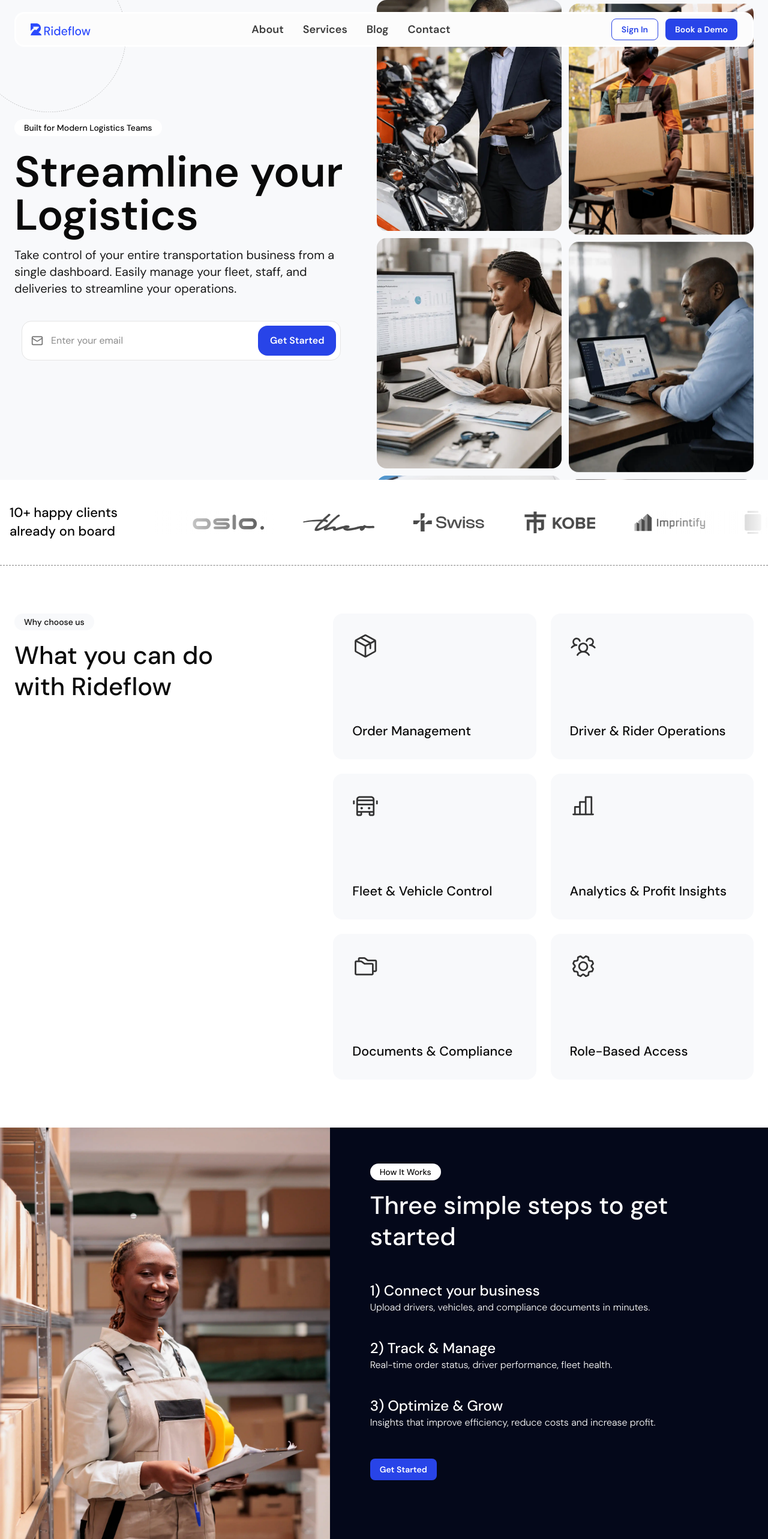
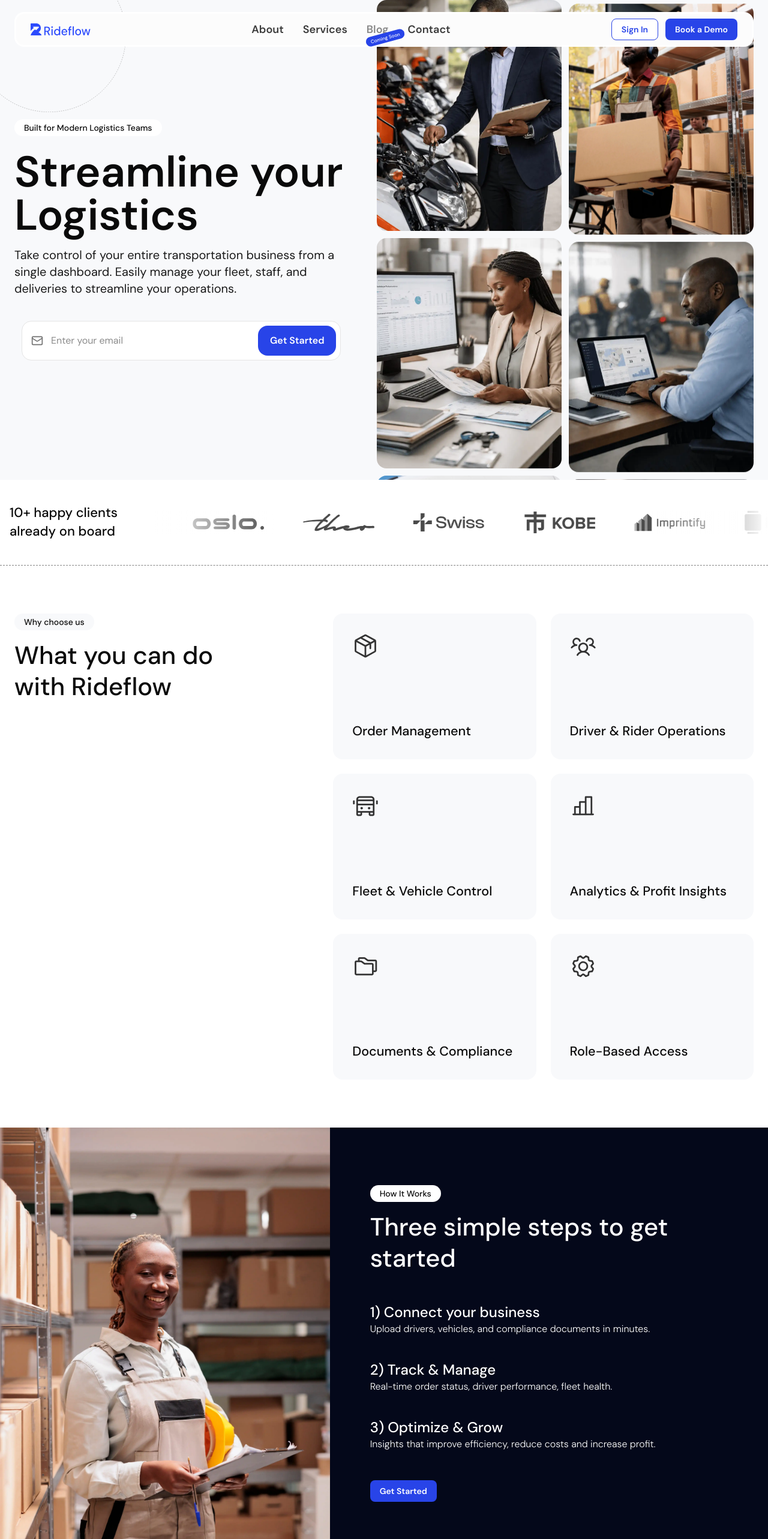
Before and after one commit to RideflowHQ/rideflow-waitlist, a Next.js app: page / in a window 1280 px wide. Shown: the top 2566 px of the page at 60% size. Built offline with nearby package versions, Linux system fonts and the light colour scheme; grey boxes are pictures that could not be loaded.

Commit message:
chore: coming soon for blogs, changed founders image and other updates

```diff
--- a/app/blog/[id]/page.tsx
+++ b/app/blog/[id]/page.tsx
@@ -1,6 +1,5 @@
-
-import { BlogsDetailPage } from "./page.client";
+import { redirect } from "next/navigation";
 
 export default async function BlogDetailPage() {
-  return <BlogsDetailPage />;
+  redirect("/");
 }
--- a/app/blog/page.tsx
+++ b/app/blog/page.tsx
@@ -1,5 +1,5 @@
-import { BlogsPage } from "./page.client";
+import { redirect } from "next/navigation";
 
 export default async function BlogPage() {
-  return <BlogsPage />;
+  redirect("/");
 }
--- a/components/Footer.tsx
+++ b/components/Footer.tsx
@@ -33,19 +33,27 @@
     id: 1,
     title: "Company",
     links: [
-      { linkTitle: "About", link: "/about" },
-      { linkTitle: "Services", link: "/services" },
-      { linkTitle: "Testimonials", link: "#testimonies" },
-      { linkTitle: "Blog", link: "/blog" },
-      { linkTitle: "Contact", link: "/contact" },
+      { linkTitle: "About", link: "/about", comingSoon: false },
+      { linkTitle: "Services", link: "/services", comingSoon: false },
+      { linkTitle: "Testimonials", link: "/#testimonies", comingSoon: false },
+      { linkTitle: "Blog", link: "/blog", comingSoon: true },
+      { linkTitle: "Contact", link: "/contact", comingSoon: false },
     ],
   },
   {
     id: 2,
     title: "Legal",
     links: [
-      { linkTitle: "Terms of Service", link: "/terms-of-service" },
-      { linkTitle: "Privacy Policy", link: "/privacy-policy" },
+      {
+        linkTitle: "Terms of Service",
+        link: "/terms-of-service",
+        comingSoon: false,
+      },
+      {
+        linkTitle: "Privacy Policy",
+        link: "/privacy-policy",
+        comingSoon: false,
+      },
     ],
   },
 ];
@@ -111,10 +119,15 @@
                 </TextAnimate>
                 <div className="flex flex-col gap-2">
                   {quickLink.links.map((link, idx) => (
+                    <div key={idx} className="relative inline-block w-fit">
                       <Link
-                      className="text-rideflow-text-light"
-                      key={idx}
-                      href={`${link.link}`}
+                        className={`text-rideflow-text-light ${link.comingSoon ? "cursor-not-allowed opacity-60" : ""}`}
+                        href={link.comingSoon ? "#" : link.link}
+                        onClick={(e) => {
+                          if (link.comingSoon) {
+                            e.preventDefault();
+                          }
+                        }}
                       >
                         <TextAnimate
                           animation="blurInUp"
@@ -125,6 +138,12 @@
                           {link.linkTitle}
                         </TextAnimate>
                       </Link>
+                      {link.comingSoon && (
+                        <span className="absolute -top-1 left-12 bg-rideflow-blue text-white text-[10px] px-2 py-0.5 rounded-full whitespace-nowrap font-medium">
+                          Coming Soon
+                        </span>
+                      )}
+                    </div>
                   ))}
                 </div>
               </div>
--- a/components/Header.tsx
+++ b/components/Header.tsx
@@ -15,18 +15,22 @@
     {
       label: "About",
       href: "/about",
+      comingSoon: false,
     },
     {
       label: "Services",
       href: "/services",
+      comingSoon: false,
     },
     {
       label: "Blog",
       href: "/blog",
+      comingSoon: true,
     },
     {
       label: "Contact",
       href: "/contact",
+      comingSoon: false,
     },
   ];
 
@@ -51,17 +55,28 @@
             {headerLinks.map((link) => {
               const isActive = pathname.includes(link.href);
               return (
+                <div key={link.href} className="relative">
                   <Link
                     className={`text-sm md:text-lg font-semibold text-rideflow-text2 underline decoration-2 underline-offset-4 transition-all duration-300 ${
                       isActive
                         ? "decoration-rideflow-blue"
                         : "decoration-transparent hover:decoration-rideflow-blue"
-                  }`}
-                  key={link.href}
-                  href={link.href}
+                    } ${link.comingSoon ? "cursor-not-allowed opacity-60" : ""}`}
+                    href={link.comingSoon ? "#" : link.href}
+                    onClick={(e) => {
+                      if (link.comingSoon) {
+                        e.preventDefault();
+                      }
+                    }}
                   >
                     {link.label}
                   </Link>
+                  {link.comingSoon && (
+                    <span className="absolute -bottom-2 -right-7 bg-rideflow-blue -rotate-15 text-white text-[8px] px-2 py-0.5 rounded-full whitespace-nowrap font-medium">
+                      Coming Soon
+                    </span>
+                  )}
+                </div>
               );
             })}
           </div>
@@ -70,7 +85,7 @@
           <div className="hidden lg:flex items-center gap-3">
             <Button
               variant="outline"
-              className="px-4 py-2 font-semibold border-rideflow-blue text-rideflow-blue hover:bg-rideflow-blue hover:text-white"
+              className="px-4 py-2 font-semibold border-rideflow-blue text-rideflow-blue hover:bg-body-gray hover:text-rideflow-blue cursor-pointer"
               onClick={() => {
                 window.open(
                   "https://dashboard.rideflow.org/auth/login",
@@ -107,18 +122,30 @@
                 {headerLinks.map((link) => {
                   const isActive = pathname.includes(link.href);
                   return (
+                    <div key={link.href} className="relative">
                       <Link
-                      key={link.href}
-                      href={link.href}
-                      onClick={() => setOpen(false)}
+                        href={link.comingSoon ? "#" : link.href}
+                        onClick={(e) => {
+                          if (link.comingSoon) {
+                            e.preventDefault();
+                          } else {
+                            setOpen(false);
+                          }
+                        }}
                         className={`text-lg font-semibold text-rideflow-text2 underline decoration-2 underline-offset-4 transition-all duration-300 ${
                           isActive
                             ? "decoration-rideflow-blue"
                             : "decoration-transparent hover:decoration-rideflow-blue"
-                      }`}
+                        } ${link.comingSoon ? "cursor-not-allowed opacity-60" : ""}`}
                       >
                         {link.label}
                       </Link>
+                      {link.comingSoon && (
+                        <span className="absolute -top-1 left-14 bg-rideflow-blue text-white text-[10px] px-2 py-0.5 rounded-full whitespace-nowrap font-medium">
+                          Coming Soon
+                        </span>
+                      )}
+                    </div>
                   );
                 })}
                 <div className="flex flex-col gap-3 mt-4">
--- a/components/website/about/founders-note/index.tsx
+++ b/components/website/about/founders-note/index.tsx
@@ -8,7 +8,7 @@
       <div className="container mx-auto px-6 flex flex-col lg:flex-row gap-8 md:gap-16 items-center">
         <div className="w-full lg:w-1/2 aspect-square relative">
           <Image
-            src="/about/founder.jpg"
+            src="/about/new-founder.jpeg"
             alt="Founder"
             fill
             className="object-cover rounded-[20px]"
--- a/components/website/about/team-members/index.tsx
+++ b/components/website/about/team-members/index.tsx
@@ -1,4 +1,3 @@
-import { Facebook, Instagram, Linkedin } from "lucide-react";
 import Image from "next/image";
 import React from "react";
 
@@ -7,11 +6,12 @@
     id: 1,
     name: "Michael Idris",
     role: "Founder & CEO",
-    image: "/about/founder.jpg",
+    image: "/about/new-founder.jpeg",
     socials: {
-      facebook: "#",
-      instagram: "#",
-      linkedin: "#",
+      facebook: " https://www.facebook.com/share/1L3K2PdoNt/?mibextid=wwXIfr",
+      x: " https://x.com/idrisweb?s=21",
+      linkedin:
+        "https://www.linkedin.com/in/michael-idris-a06815123?utm_source=share&utm_campaign=share_via&utm_content=profile&utm_medium=ios_app",
     },
   },
   {
@@ -37,41 +37,34 @@
   },
   {
     id: 5,
-    name: "Toriola Oladeji",
-    role: "Business Development Manager",
-    image: "/about/bus-man.jpg",
-    socials: null,
-  },
-  {
-    id: 6,
     name: "Stephanie Okudo",
     role: "Social Media Manager",
     image: "/about/soc-man.png",
     socials: null,
   },
   {
-    id: 7,
+    id: 6,
     name: "Nazeer Adeniji",
     role: "Product Designer",
     image: "/about/pro-des.jpg",
     socials: null,
   },
   {
-    id: 8,
+    id: 7,
     name: "Precious Abegunde",
     role: "Backend Engineer",
     image: "/about/bac-eng.jpg",
     socials: null,
   },
   {
-    id: 9,
+    id: 8,
     name: "Tooni Olaniyan",
     role: "Frontend Engineer",
     image: "/about/fro-eng.jpg",
     socials: null,
   },
   {
-    id: 10,
+    id: 9,
     name: "Richard Amune",
     role: "Motion Graphics Designer",
     image: "/about/mot-des.jpg",
@@ -111,19 +104,19 @@
                       />
                     </a>
                     <a
-                      href={member.socials.instagram}
+                      href={member.socials.linkedin}
                       className="bg-body-gray p-2 rounded-lg hover:bg-gray-300 transition-colors"
                       aria-label="linkedin"
                     >
                       <Image
                         src="/about/founder-linkedin.svg"
-                        alt="instagram"
+                        alt="linkedin"
                         width={18}
                         height={18}
                       />
                     </a>
                     <a
-                      href={member.socials.linkedin}
+                      href={member.socials.x}
                       className="bg-body-gray p-2 rounded-lg hover:bg-gray-300 transition-colors"
                       aria-label="x"
                     >
--- a/components/website/contact/hero/cards.tsx
+++ b/components/website/contact/hero/cards.tsx
@@ -21,7 +21,8 @@
     icon: "/contact/MapPin.svg",
     alt: "Location",
     title: "Address",
-    content: "Placeholder - Insert company physical address here",
+    content:
+      "EridanSpace, The Philippi Center, Oluwalogbon House, Plot A, Obafemi Awolowo Way, Ikeja, Lagos, Nigeria",
   },
   {
     id: 4,
--- a/components/website/home/how-it-works/index.tsx
+++ b/components/website/home/how-it-works/index.tsx
@@ -80,10 +80,10 @@
         </div>
 
         {/* Content layer - Desktop */}
-        <div className="container mx-auto px-4 h-full relative z-10">
-          <div className="h-full flex items-center">
+        <div className="container mx-auto px-4 min-h-[90vh] relative z-10 flex items-center">
+          <div className="flex items-center w-full">
             <div className="w-[43%]" />
-            <div className="w-[57%] pl-16 py-15">
+            <div className="w-[57%] pl-16 h-full  py-20">
               <div className="space-y-3 md:space-y-4">
                 <Badge text="How It Works" color="bg-white" />
                 <h2 className="text-2xl sm:text-3xl md:text-4xl lg:text-[2.6rem] font-medium text-white leading-tight">
```
Also changed, not shown: components/website/home/purpose/index.tsx (+15 -1 lines), components/website/home/target-audience/index.tsx (+7 -0 lines), public/about/new-founder.jpeg (added), public/home/delivery-curve.svg (added). Lines whose indentation alone changed are shown as unchanged.
